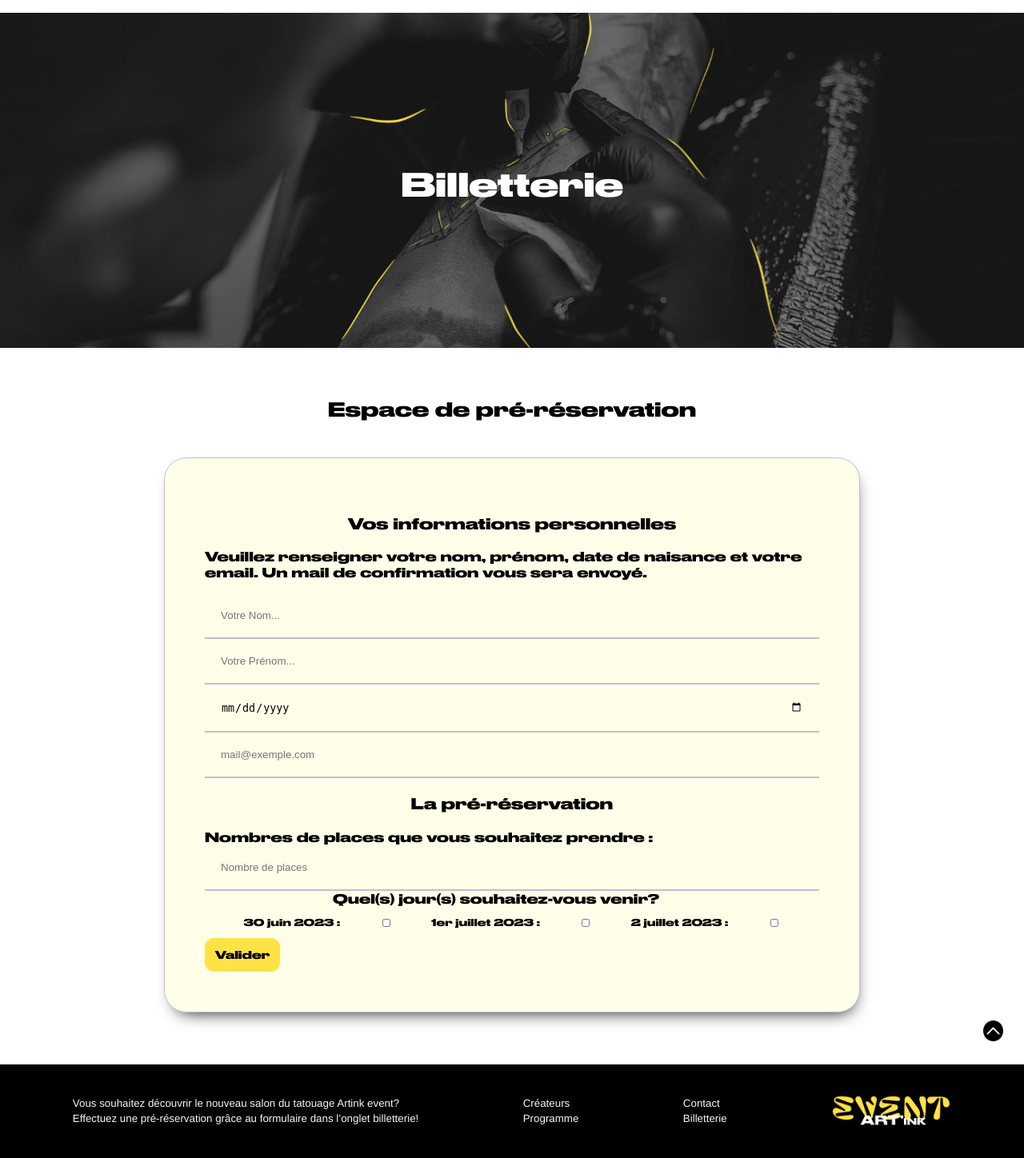
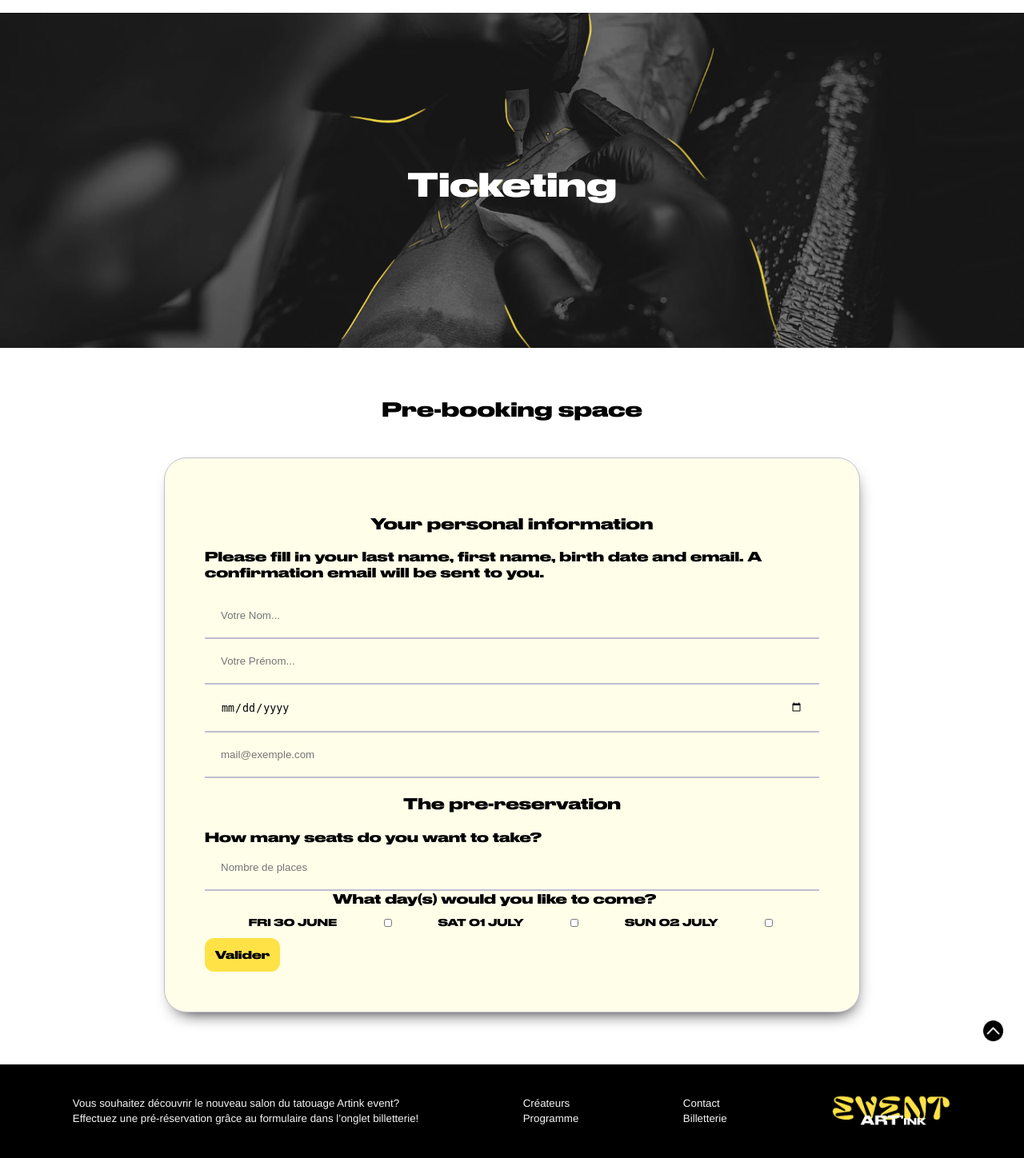
Before and after one commit to varomeas/CdPArt-inkEvent, a PHP site: page /billetterie.php?lang=en in a window 1280 px wide. Shown: the part 73-1521 px from the top of the page at 80% size. Run offline with PHP 8.4, Linux system fonts and the light colour scheme.

Commit message:
français/anglais billetterie

```diff
--- a/billetterie.php
+++ b/billetterie.php
@@ -1,4 +1,7 @@
+<?php include("lang.php");?>
+
 <!DOCTYPE html>
+<html lang="<?php echo $lang;?>">
 <html lang="fr">
     <head>
         <meta charset="UTF-8">
@@ -18,33 +21,33 @@
     <div class="containerBanniere">
             <img src="img/banniere.png" alt="Bannière Art'Ink" id="banniere">
             <div class="texteBanniere">
-                  <p>Billetterie</p>
+                  <p><?php echo introbilletterie;?></p>
             </div>
     </div>
 <!--titre-->
-        <h2 class="pre-resa">Espace de pré-réservation</h2>
+        <h2 class="pre-resa"><?php echo reservation;?></h2>
 <!--formulaire-->
 <div class="fild">
         <fieldset>
             <form  action="" method="post">
-                <h3 id="reserve">Vos informations personnelles</h3>
-                <p>Veuillez renseigner votre <couleur>nom</couleur>, <couleur>prénom</couleur>, <couleur>date de naisance</couleur> et votre <couleur>email</couleur>. Un mail de confirmation vous sera envoyé.</p>
+                <h3 id="reserve"><?php echo infoperso;?></h3>
+                <p><?php echo renseignement;?></p>
                     <input type="text" name="nom" placeholder="Votre Nom..." required></input>
                     <input type="text" name="prenom" placeholder="Votre Prénom..." required></input>
                     <input type="date" name="date_naissance" required></input>
                     <input type="mail" name="email" placeholder="mail@exemple.com" required></input>
 <!--pré-réservations-->
-                <h3 id="reserve">La pré-réservation</h3>
-                <label>Nombres de places que vous souhaitez prendre :</label>
+                <h3 id="reserve"><?php echo prereservation;?></h3>
+                <label><?php echo nbplaces;?></label>
                     <input type="number" name="nb_places" placeholder="Nombre de places">
-                <label id="titre_venir">Quel(s) jour(s) souhaitez-vous venir?</label>
+                <label id="titre_venir"><?php echo jourvenir;?></label>
 <!--choix des dates réservations-->
                 <div class="container-reservation">
-                    <p id="taille_date">30 juin 2023 :</p>
+                    <p id="taille_date"><?php echo dateun?></p>
                     <input type="checkbox" name="jour" class="taille"> </input>
-                    <p id="taille_date">1er juillet 2023 :</p>
+                    <p id="taille_date"><?php echo datedeux?></p>
                     <input type="checkbox" name="jour" class="taille"></input>
-                    <p id="taille_date">2 juillet 2023 :</p>
+                    <p id="taille_date"><?php echo datetrois?></p>
                     <input type="checkbox" name="jour" class="taille"> </input>
                 </div>
                 <div input type="submit" value="Valider" > <button>Valider</button></div>
--- a/lang/lang-en.php
+++ b/lang/lang-en.php
@@ -99,4 +99,20 @@ define('adresse', 'E-mail: artinkevent@gmail.com<br> Telephone: 06.05.23.63.78')
 define('lieux', 'Places: Place du Breuil, 43 000, Le Puy-en-Velay');
 
 define('datescontact', '- Friday 30 June<br>- Saturday 01 July<br>- Sunday 02 July');
+
+/*billetterie*/
+
+define('introbilletterie', 'Ticketing');
+
+define('reservation', 'Pre-booking space');
+
+define('infoperso', 'Your personal information');
+
+define('renseignement', 'Please fill in your last<couleur> name</couleur>, first <couleur>name</couleur>,<couleur> birth date </couleur>and <couleur>email</couleur>. A confirmation email will be sent to you.');
+
+define('prereservation', 'The pre-reservation');
+
+define('nbplaces', 'How many seats do you want to take? ');
+
+define('jourvenir', 'What day(s) would you like to come? ');
 ?>
```
Also changed, not shown: lang/lang-fr.php (+12 -0 lines).
